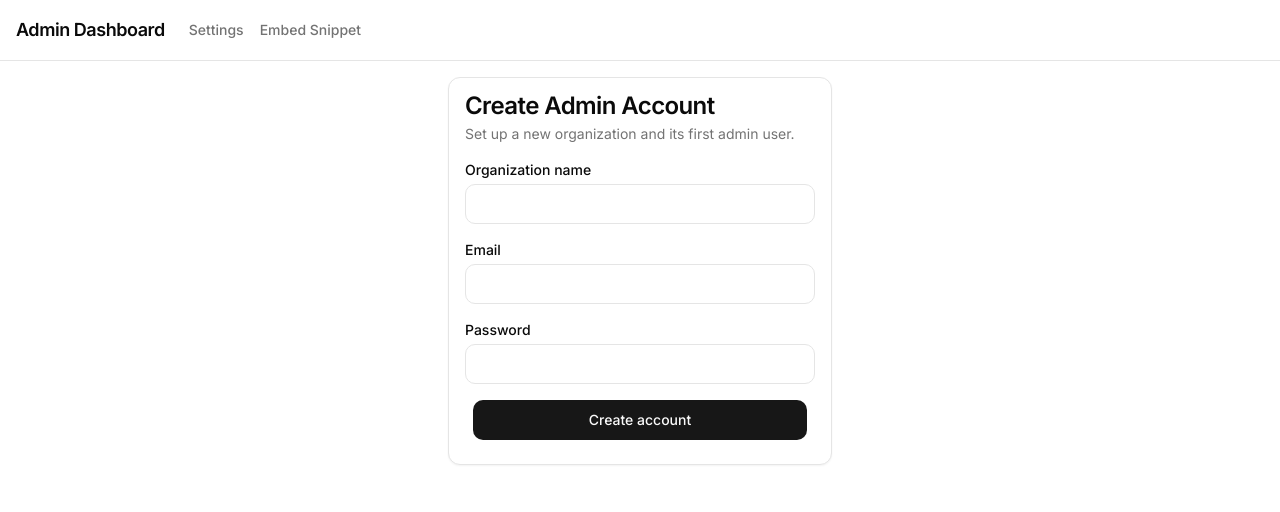
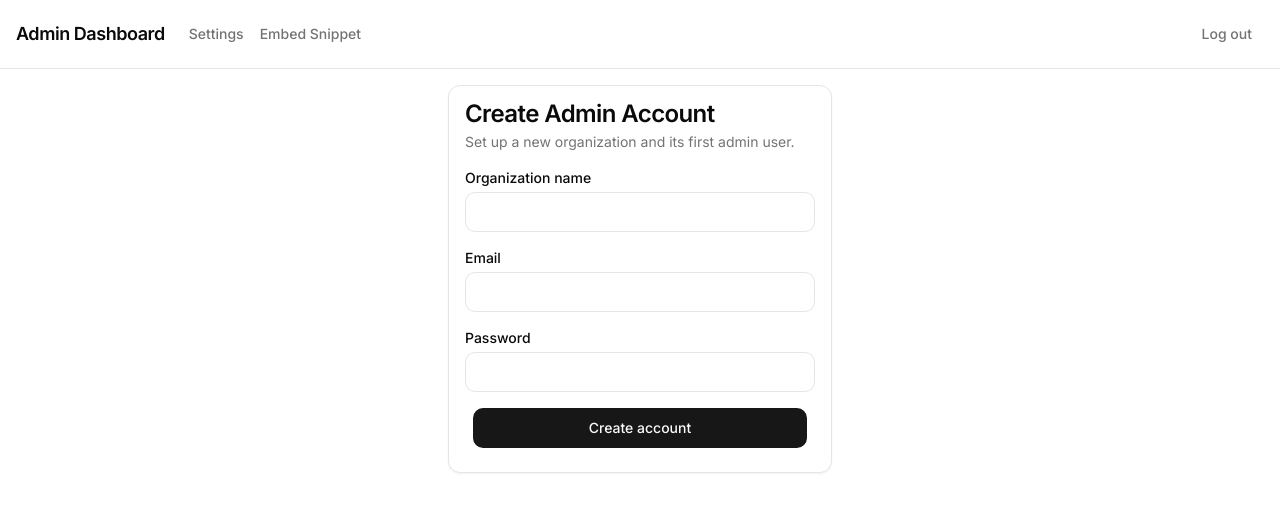
Before and after one commit to supersom/RAG-chat-agent, a Next.js app: page /admin/signup in a window 1280 px wide. Shown: the top 512 px of the page. Built offline with nearby package versions, Linux system fonts and the light colour scheme.

Commit message:
Add admin logout button; default new tenants to OpenAI instead of Anthropic
Anthropic requires a credential that was never actually provisioned on
this deployment, while a working OpenAI key already exists for the
production app.

```diff
--- a/app/admin/layout.tsx
+++ b/app/admin/layout.tsx
@@ -1,4 +1,5 @@
 import Link from "next/link";
+import { LogoutButton } from "@/components/LogoutButton";
 
 export default function AdminLayout({
   children,
@@ -7,7 +8,8 @@ export default function AdminLayout({
 }) {
   return (
     <div className="flex flex-1 flex-col min-h-0">
-      <nav className="flex items-center gap-6 border-b p-4">
+      <nav className="flex items-center justify-between gap-6 border-b p-4">
+        <div className="flex items-center gap-6">
           <span className="text-lg font-semibold tracking-tight">
             Admin Dashboard
           </span>
@@ -25,6 +27,8 @@ export default function AdminLayout({
               Embed Snippet
             </Link>
           </div>
+        </div>
+        <LogoutButton />
       </nav>
       <div className="flex-1 overflow-y-auto">{children}</div>
     </div>
--- a/app/api/admin/signup/route.ts
+++ b/app/api/admin/signup/route.ts
@@ -37,8 +37,8 @@ export async function POST(req: Request) {
     name: tenantName,
     knowledgeBaseId: process.env.NEXT_PUBLIC_KNOWLEDGE_BASE_ID || "",
     llmProviderDefaults: {
-      provider: "anthropic",
-      model: "claude-sonnet-4-5",
+      provider: "openai",
+      model: "gpt-4o-mini",
     },
     requireEndUserAuth: false,
     guardrailId: "",
--- /dev/null
+++ b/components/LogoutButton.tsx
@@ -0,0 +1,17 @@
+"use client";
+
+import { signOut } from "next-auth/react";
+import { Button } from "@/components/ui/button";
+
+export function LogoutButton() {
+  return (
+    <Button
+      variant="ghost"
+      size="sm"
+      className="text-sm font-medium text-muted-foreground hover:text-foreground"
+      onClick={() => signOut({ callbackUrl: "/admin/login" })}
+    >
+      Log out
+    </Button>
+  );
+}
```
Lines whose indentation alone changed are shown as unchanged.
